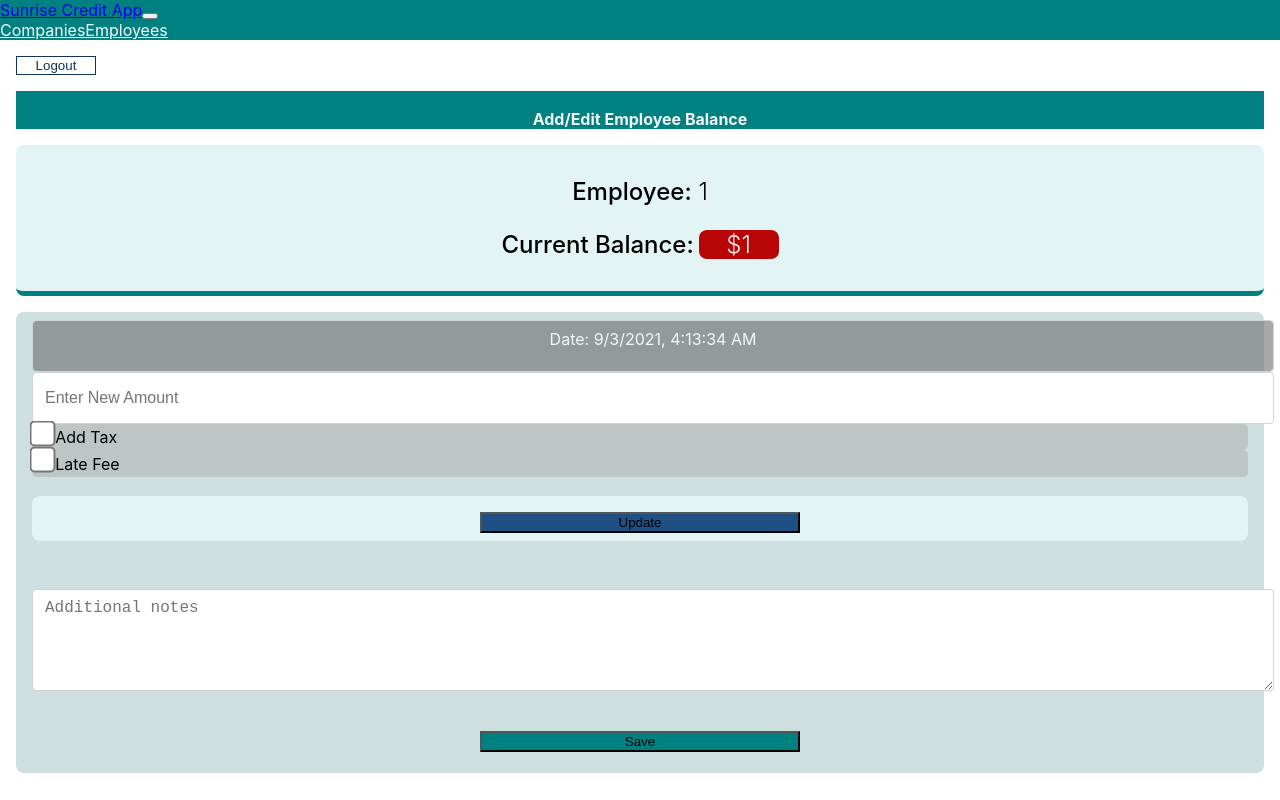
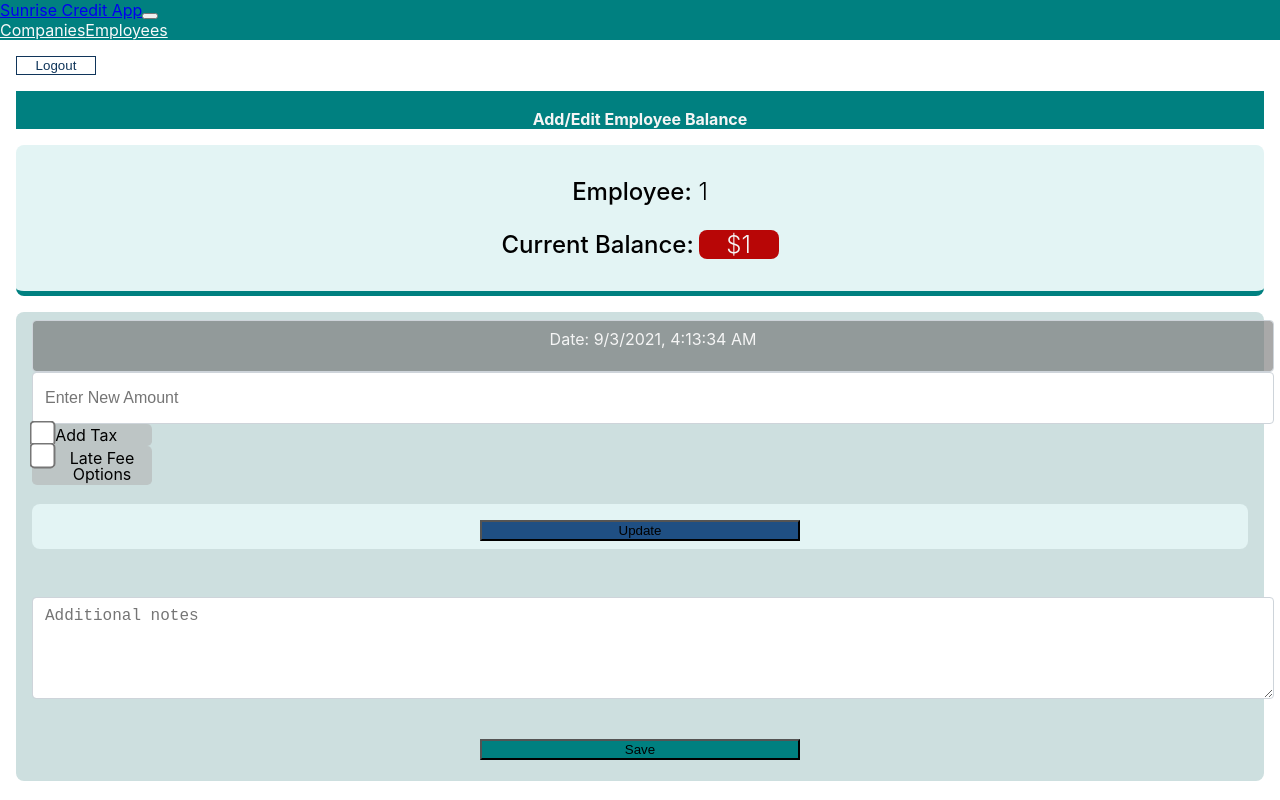
Before and after one commit to Julianne35/food-truck-app-frontend, a React (Create React App) app: page /addbalance/1/1/1/1 in a window 1280 px wide. Built offline with nearby package versions, Linux system fonts and the light colour scheme; no server answers; the HTML template or start-up script is replaced by a standard one.

Commit message:
created SuccessDetails.js

```diff
--- a/src/Components/Companies/FullList/EmpDetailsList.js
+++ b/src/Components/Companies/FullList/EmpDetailsList.js
@@ -8,9 +8,6 @@ import style from "../../Media/Mobile.module.css";
 
 const EmpDetailsList = ({ employee, balance, employeeId, companyId }) => {
   const bal = balance.map((res) => res);
-  // const [index, setIndex] = useState([]);
-
-  // const eid = employeeId.map((e) => e);
   return (
     <>
       <Container className="pl-1 pr-1 mt-4">
--- a/src/Components/Employees/AddBalance/AddBal.module.css
+++ b/src/Components/Employees/AddBalance/AddBal.module.css
@@ -11,9 +11,9 @@
 .current-bal,
 .late-bal {
   width: 4rem;
-  border-radius: .5rem;
+  border-radius: 0.5rem;
   color: whitesmoke;
-  margin-left: .3rem;
+  margin-left: 0.3rem;
 }
 .current-bal {
   background-color: teal;
@@ -23,7 +23,7 @@
   background-color: rgb(184, 6, 6);
 }
 
-.h3-cur-bal{
+.h3-cur-bal {
   display: flex;
   justify-content: center;
 }
@@ -38,10 +38,14 @@ hr {
   margin: 0;
 }
 
+.sm-col{
+  display: none;
+}
+
 .bal-col,
 .bal-col-2,
 .bal-col-3,
-.bal-col-3a{
+.bal-col-3a {
   background-color: #e3f4f4;
   border-radius: 0.5rem;
   padding: 0.5rem 1rem;
@@ -66,9 +70,31 @@ hr {
 .bal-col-3a {
   margin: 1.2rem 0 0.8rem 0;
   background-color: #fff;
-  border: .1rem #85a9ce dashed;
+  border: 0.1rem #85a9ce dashed;
 }
 
+.bal-fees {
+  display: flex;
+  flex-wrap: wrap;
+  margin-left: -4rem;
+}
+
+.fee-btn,
+.fee-btn-remove {
+  margin-bottom: 1px;
+  padding: 0 0.6rem;
+  background-color: #b80606;
+  border: none;
+  width: 10rem;
+}
+
+.fee-btn:hover {
+  background-color: #740707;
+}
+
+.fee-btn-remove {
+  background-color: #666565;
+}
 
 .title-card {
   margin-bottom: 1rem;
@@ -79,7 +105,7 @@ hr {
 
 .container-total-btn {
   background-color: #1f4f83 !important;
-  width: 20rem;
+  width: 15rem;
   margin-top: 0.5rem;
 }
 
@@ -113,9 +139,6 @@ hr {
   border-radius: 0.25rem;
   transition: border-color 0.15s ease-in-out, box-shadow 0.15s ease-in-out;
 }
-.input-checked {
- width: 5.5rem;
-}
 
 .date {
   background-color: #6665658e !important;
@@ -132,22 +155,24 @@ hr {
 
 .add-label {
   width: 17rem;
-  margin: .2rem;
+  margin: 0.2rem;
 }
 
-.sub-bal {
-  margin: .2rem;
-}
-
+.sub-bal ,
 .add-bal {
-  margin: .2rem;
+  margin: 0.2rem;
+  font-size: small;
+  line-height: 1rem;
 }
 
 .add-to-bal-col {
   background-color: #b3b3b38e;
-  border-radius: .3rem;
+  border-radius: 0.3rem;
   display: flex;
-  align-items:center;
+  align-items: center;
+  justify-content: flex-end;
+  width: 7.5rem;
+  margin-right: 1px;
 }
 
 .newBal {
@@ -157,15 +182,46 @@ hr {
 
 /* Medium devices (tablets, 768px and up) */
 @media (min-width: 768px) {
-
   .btn:not(:disabled):not(.disabled) {
     background-color: teal !important;
   }
 
   .current-bal,
   .late-bal {
-    margin-left: .3rem;
+    margin-left: 0.3rem;
     width: 5rem;
   }
 
+  .bal-fees {
+    display: flex;
+    flex-wrap: nowrap;
+  }
+
+.fee-btn,
+.fee-btn-remove {
+  margin-right: 1px;
+  padding: 0 0.6rem;
 }
+
+.add-to-bal-col {
+  justify-content: flex-start;
+}
+
+.sub-bal ,
+.add-bal {
+  font-size: 1rem;
+}
+
+.input-checked {
+  width: 5.5rem;
+}
+
+.sm-col{
+  display: block;
+}
+
+.container-total-btn {
+  width: 20rem;
+}
+
+}
--- a/src/Components/Employees/AddBalance/AddForm.js
+++ b/src/Components/Employees/AddBalance/AddForm.js
@@ -24,6 +24,7 @@ const AddForm = ({ employee }) => {
   const [state, setState] = useState({
     taxIsChecked: false,
     feeIsChecked: false,
+    closeIsChecked: false
   });
 
   // takes care of zero being striped
@@ -66,6 +67,13 @@ const AddForm = ({ employee }) => {
       setTotal(toEnUSLocale(calAddedFeeAndTax));
     }
   };
+
+  //remove fee options
+  const removeFee = () => {
+    if (state.feeIsChecked ) {
+      setState(false)
+    }
+  }
 
   const addBalHandler = (e) => {
     e.preventDefault();
@@ -131,19 +139,18 @@ const AddForm = ({ employee }) => {
               />
             </InputGroup>
           </Col>
-          <Col sm={1}></Col>
+          <Col className={style["sm-col"]} sm={1}></Col>
           <Col className={style["add-to-bal-col"]} sm={5}>
-            <InputGroup>
-              <Form.Label className={style["sub-bal"]}>Late Fee</Form.Label>
-              <InputGroup.Checkbox
-                type="checkbox"
-                name="feeIsChecked"
-                checked={state.feeIsChecked}
-                onChange={handleChange}
-                aria-label="Checkbox for following text input"
-              />
-            </InputGroup>
-            {state.feeIsChecked && (
+            {state.feeIsChecked ? (
+              <Col className={style["bal-fees"]}>
+                <Button className={style["fee-btn"]}
+                onClick={() => {setFee("0.50")}}>.50</Button>
+                <Button className={style["fee-btn"]}
+                onClick={() => {setFee("1.00")}}>$1</Button>
+                <Button className={style["fee-btn"]}
+                onClick={() => {setFee("1.50")}}>$1.50</Button>
+                <Button className={style["fee-btn"]}
+                onClick={() => {setFee("2.00")}}>$2</Button>
                 <Input
                   inputClassName={style["input-checked"]}
                   inputPlaceHolder={"$0.00"}
@@ -153,6 +160,21 @@ const AddForm = ({ employee }) => {
                   inputType={"number"}
                   inputStep={"0.01"}
                 />
+                <Button className={style["fee-btn-remove"]}
+                onClick={() => {removeFee()}}>X</Button>
+              </Col>
+            ) : null}
+            {state.feeIsChecked ? null : (
+              <InputGroup className="pt-2 pb-2">
+                <Form.Label className={style["sub-bal"]}>Late Fee Options</Form.Label>
+                <InputGroup.Checkbox
+                  type="checkbox"
+                  name="feeIsChecked"
+                  checked={state.feeIsChecked}
+                  onChange={handleChange}
+                  aria-label="Checkbox for following text input"
+                />
+              </InputGroup>
             )}
           </Col>
         </div>
@@ -162,8 +184,9 @@ const AddForm = ({ employee }) => {
       {state.taxIsChecked || state.feeIsChecked ? (
         <Col className={style["bal-col-3a"]}>
           {state.taxIsChecked ? "Tax selected" : null}
-          {state.taxIsChecked && state.feeIsChecked ?
-            <div>-----------------------</div> : null}
+          {state.taxIsChecked && state.feeIsChecked ? (
+            <div>-----------------------</div>
+          ) : null}
           {state.feeIsChecked ? "Fee selected" : null}
         </Col>
       ) : null}
--- a/src/Components/Employees/AddBalance/Success.js
+++ b/src/Components/Employees/AddBalance/Success.js
@@ -4,52 +4,51 @@ import axios from "axios";
 import Wrapper from "../../UI/Wrapper";
 import Button from "react-bootstrap/Button";
 import style from "./Success.module.css";
+import SuccessDetails from "./SuccessDeatils";
 
 const Success = () => {
-  const [company, setCompany] = useState("");
-
-  const [balance, setBalance] = useState("");
-  const [employee, setEmployee] = useState("");
-  const [notes, setNotes] = useState("");
+  const [_id, setId] = useState([]);
+  const [company, setCompany] = useState([]);
+  const [balance, setBalance] = useState([]);
+  const [employee, setEmployee] = useState([]);
+  const [notes, setNotes] = useState([]);
   const [date, setDate] = useState("");
-  const { companyId } = useParams();
+  const { companyId, employeeId } = useParams();
 
   useEffect(() => {
     axios
-      .get(`http://localhost:5000/get-snapshot-id-test/${companyId}`)
+      .get(`http://localhost:5000/get-snapshot-id-test/${companyId}/${employeeId}`)
       .then((res) => {
         setCompany(res.data.data.company);
+        setEmployee(res.data.data.details.map((r) => r.employee))
         setBalance(res.data.data.details.map((r) => r.balance));
-        setEmployee(res.data.data.details.map((r) => r.employee));
         setNotes(res.data.data.details.map((r) => r.notes));
         setDate(res.data.data.details.map((r) => r.date));
+        setId(res.data.data.details.map((r) => r._id));
       })
       .catch((err) => {
         console.log(err);
       });
-  }, [setBalance, setEmployee, setNotes, companyId]);
+  }, [setId, setBalance, setEmployee, setNotes, companyId, employeeId]);
 
   return (
     <>
       <Wrapper>
-
-        <h2 className="text-success"><em>Successfully Updated Balance!</em></h2>
-         <hr />
-          <div className="border border-primary rounded mb-4">
-          <h5 className="mt-2"> Date of transaction: {date} </h5>
-          </div>
-         { balance === "0.00" && <h4 className="text-success">{employee} is paid in full.</h4> }
-         { balance !== "0.00" && <h4>{employee[0]} new balance: ${balance[0]}</h4>}
-
-         <div className="mb-4 pb-4 text-secondary">
-         { notes !== "" &&<h5>Notes: {notes[0]}</h5>}
-         { notes === "" &&<h5>Notes: No notes at this time</h5>}
+        <h2 className="text-success">
+          <em>Successfully Updated Balance!</em>
+        </h2>
+        <hr />
+        <div className="border border-primary rounded mb-4">
+          <h5 className="mt-2"> Date of transaction: {date}  </h5>
         </div>
-        <div className="mb-2">
-          <Button className={style["continue-btn"]} href="/search-comp-details">
-            Continue seraching {company}
-          </Button>
-        </div>
+        <SuccessDetails
+          employee={employee}
+          balance={balance}
+          notes={notes}
+          company={company}
+          employeeId={employeeId}
+          _id={_id}
+        />
         <div>
           <Button className={style["back-btn"]} href="/main">
             Back to Main
--- /dev/null
+++ b/src/Components/Employees/AddBalance/SuccessDeatils.js
@@ -0,0 +1,59 @@
+import Button from 'react-bootstrap/Button';
+import style from "./Success.module.css";
+
+const SuccessDetails = ({employee, balance, notes, company, employeeId, _id}) => {
+
+  const id = _id.map((i) => i)
+  console.log("id",id)
+  const found = id.find(el => el === employeeId)
+  console.log("found", found)
+  const i = id.findIndex(i => i === found);
+  console.log("index", i)
+
+     return(
+     <>
+        {balance === "0.00" && <h4 className="text-success">{employee} is paid in full.</h4>}
+        {balance !== "0.00" && <h4>{employee[i]} new balance: ${balance[i]}</h4>}
+
+       <div className="mb-4 pb-4 text-secondary">
+       { notes !== "" &&<h5>Notes: {notes[i]}</h5>}
+       { notes === "" &&<h5>Notes: No notes at this time</h5>}
+      </div>
+      <div className="mb-2">
+        <Button className={style["continue-btn"]} href="/search-comp-details">
+          Continue seraching {company}
+        </Button>
+      </div>
+      </>
+      )
+}
+export default SuccessDetails;
+
+// import Button from 'react-bootstrap/Button';
+// import style from "./Success.module.css";
+
+// const SuccessDetails = ({employee, balance, notes, company}) => {
+
+//     return(
+//      <>
+//      {employee.map((emp,  index, employeeId) => (
+
+//         // eslint-disable-next-line no-sequences
+//         balance === "0.00" && <h4 className="text-success">{emp} is paid in full.</h4>,
+//         balance !== "0.00" && <h4>{emp} new balance: ${balance[index]}</h4>
+//      ))}
+//       {notes.map((note, index) => (
+//        <div className="mb-4 pb-4 text-secondary">
+//        { notes !== "" &&<h5>Notes: {notes[index]} </h5>}
+//        { notes === "" &&<h5>Notes: No notes at this time</h5>}
+//       </div>
+//       ))}
+//       <div className="mb-2">
+//         <Button className={style["continue-btn"]} href="/search-comp-details">
+//           Continue seraching {company}
+//         </Button>
+//       </div>
+//       </>
+//       )
+// }
+// export default SuccessDetails;
```
Lines whose indentation alone changed are shown as unchanged.
